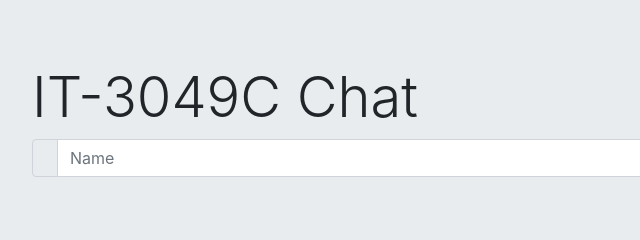
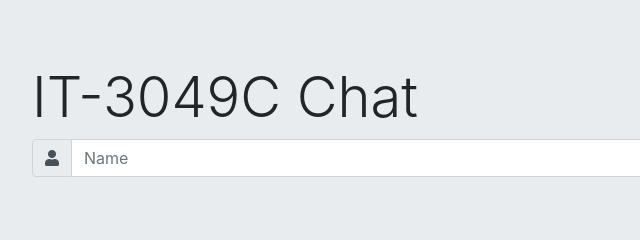
Before and after one commit to IT3049C-Students/4-chat-turnbopd, a website: page index.html in a window 1280 px wide. Shown: the top 240 px of the page, 0-640 px from the left. Drawn offline with Linux system fonts and the light colour scheme.

Commit message:
Index change

```diff
--- a/index.html
+++ b/index.html
@@ -20,7 +20,7 @@
                 <div class="input-group mb-3">
                     <div class="input-group-prepend">
                         <span class="input-group-text">
-                            <i class="fa-duotone fa-user-alien"></i>
+                            <i class="fas fa-user"></i>
                         </span>
                     </div>
                     <input id="my-name-input" type="text" class="form-control" placeholder="Name">
```
